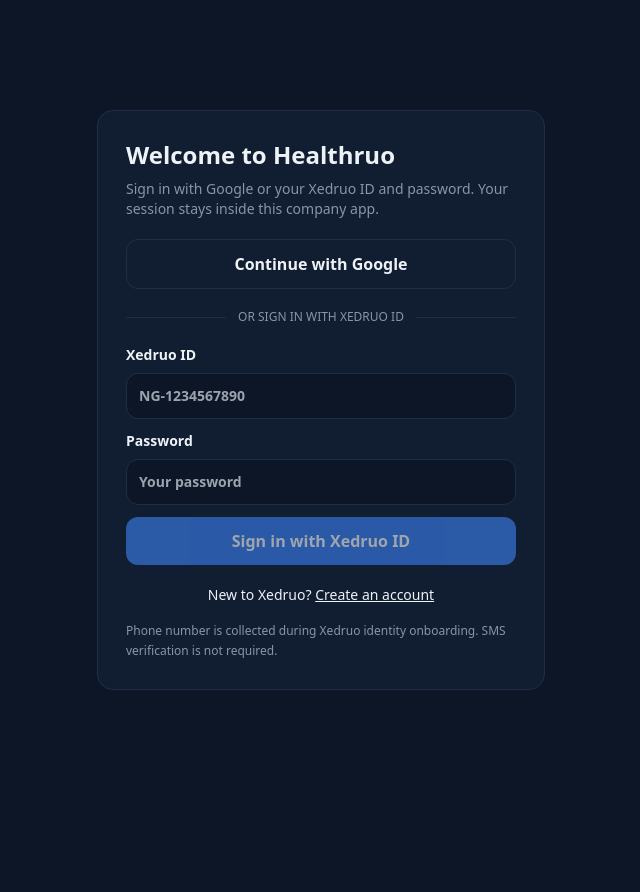
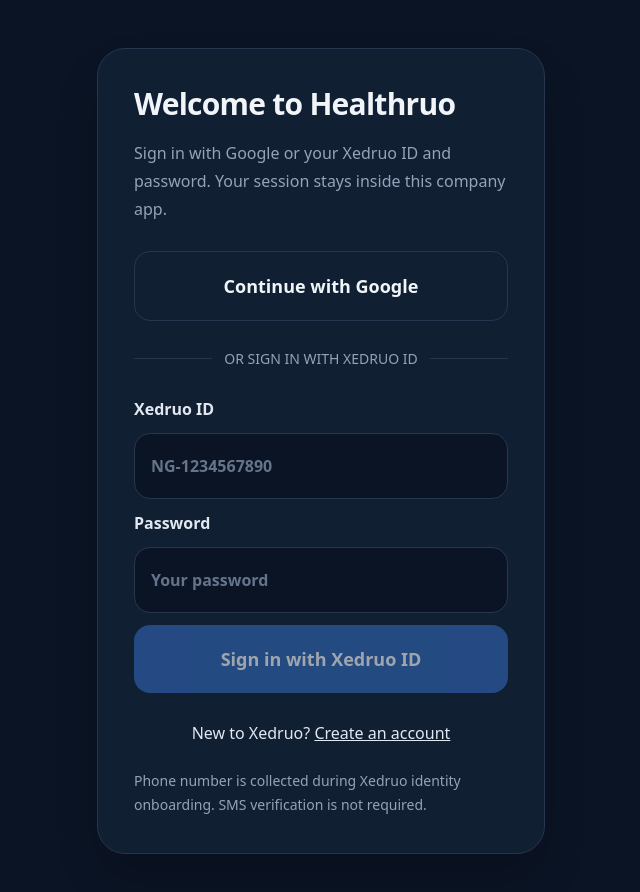
Before and after one commit to olowolafedare/Healthruo-, a React (Vite) app: page /login in a window 1280 px wide. Shown: the top 892 px of the page, without its empty margins (319-959 px from the left). Before the commit the page ends 800 px from the top, so only its background shows below. Built offline with nearby package versions, Linux system fonts and the light colour scheme; no server answers.

Commit message:
Match Xedruo company login UI to approved reference

```diff
--- a/src/pages/Auth.jsx
+++ b/src/pages/Auth.jsx
@@ -29,18 +29,18 @@ export default function Auth({mode='login'}){
   }catch(e){setError(e?.message||'Xedruo ID sign-in failed.');}
   finally{setBusy(false);}
  }
- return <main className="min-h-screen grid place-items-center px-5 py-12 bg-background text-foreground"><section className="w-full max-w-md rounded-2xl border border-border bg-card p-7">
-  <h1 className="text-2xl font-black">{register?'Create your Xedruo account':'Welcome to '+"Healthruo"}</h1>
-  <p className="mt-2 text-sm text-muted-foreground">{register?'Create your shared Xedruo account with Google, then add your country and phone number.':'Sign in with Google or your Xedruo ID and password. Your session stays inside this company app.'}</p>
+ return <main className="min-h-screen grid place-items-center px-5 py-12 bg-[#0b1424] text-slate-100"><section className="w-full max-w-md rounded-2xl rounded-[28px] border border-[#26364f] bg-[#111f33] p-7 shadow-2xl sm:p-9">
+  <h1 className="text-3xl font-black leading-tight tracking-tight">{register?'Create your Xedruo account':'Welcome to '+"Healthruo"}</h1>
+  <p className="mt-4 text-base leading-7 text-slate-400">{register?'Create your shared Xedruo account with Google, then add your country and phone number.':'Sign in with Google or your Xedruo ID and password. Your session stays inside this company app.'}</p>
   {error&&<div role="alert" className="mt-4 rounded-xl border border-red-300 p-3 text-sm text-red-700">{error}</div>}
-  <button type="button" onClick={google} disabled={busy} className="mt-5 w-full rounded-xl border border-border px-4 py-3 font-semibold disabled:opacity-60">{busy?'Connecting…':register?'Create account with Google':'Continue with Google'}</button>
-  {!register&&<><div className="my-5 flex items-center gap-3 text-xs text-muted-foreground"><span className="h-px flex-1 bg-border"/><span>OR SIGN IN WITH XEDRUO ID</span><span className="h-px flex-1 bg-border"/></div>
+  <button type="button" onClick={google} disabled={busy} className="mt-7 w-full rounded-2xl border border-[#26364f] bg-transparent px-4 py-5 text-lg font-bold text-slate-100 disabled:opacity-60">{busy?'Connecting…':register?'Create account with Google':'Continue with Google'}</button>
+  {!register&&<><div className="my-7 flex items-center gap-3 text-sm text-slate-400"><span className="h-px flex-1 bg-[#26364f]"/><span>OR SIGN IN WITH XEDRUO ID</span><span className="h-px flex-1 bg-[#26364f]"/></div>
    <form onSubmit={signInWithId} className="space-y-3">
-    <label className="block text-sm font-semibold">Xedruo ID<input required value={xedruoId} onChange={e=>setXedruoId(e.target.value.toUpperCase())} placeholder="NG-1234567890" autoComplete="username" className="mt-2 w-full rounded-xl border border-border bg-background px-3 py-3"/></label>
-    <label className="block text-sm font-semibold">Password<input required type="password" value={password} onChange={e=>setPassword(e.target.value)} autoComplete="current-password" placeholder="Your password" className="mt-2 w-full rounded-xl border border-border bg-background px-3 py-3"/></label>
-    <button type="submit" disabled={busy||!xedruoId.trim()||!password} className="w-full rounded-xl bg-primary px-4 py-3 font-bold text-primary-foreground disabled:opacity-60">{busy?'Signing in…':'Sign in with Xedruo ID'}</button>
+    <label className="block text-base font-semibold text-slate-200">Xedruo ID<input required value={xedruoId} onChange={e=>setXedruoId(e.target.value.toUpperCase())} placeholder="NG-1234567890" autoComplete="username" className="mt-3 w-full rounded-2xl border border-[#26364f] bg-[#0b1424] px-4 py-5 text-base text-slate-100 placeholder:text-slate-500"/></label>
+    <label className="block text-base font-semibold text-slate-200">Password<input required type="password" value={password} onChange={e=>setPassword(e.target.value)} autoComplete="current-password" placeholder="Your password" className="mt-3 w-full rounded-2xl border border-[#26364f] bg-[#0b1424] px-4 py-5 text-base text-slate-100 placeholder:text-slate-500"/></label>
+    <button type="submit" disabled={busy||!xedruoId.trim()||!password} className="w-full rounded-2xl bg-[#3267b7] px-4 py-5 text-lg font-bold text-white disabled:opacity-60">{busy?'Signing in…':'Sign in with Xedruo ID'}</button>
    </form></>}
-  <p className="mt-5 text-center text-sm">{register?<>Already have an account? <Link className="underline" to="/login">Sign in</Link></>:<>New to Xedruo? <Link className="underline" to="/register">Create an account</Link></>}</p>
-  <p className="mt-4 text-xs leading-5 text-muted-foreground">Phone number is collected during Xedruo identity onboarding. SMS verification is not required.</p>
+  <p className="mt-7 text-center text-base text-slate-200">{register?<>Already have an account? <Link className="underline" to="/login">Sign in</Link></>:<>New to Xedruo? <Link className="underline" to="/register">Create an account</Link></>}</p>
+  <p className="mt-6 text-sm leading-6 text-slate-400">Phone number is collected during Xedruo identity onboarding. SMS verification is not required.</p>
  </section></main>;
 }
```
